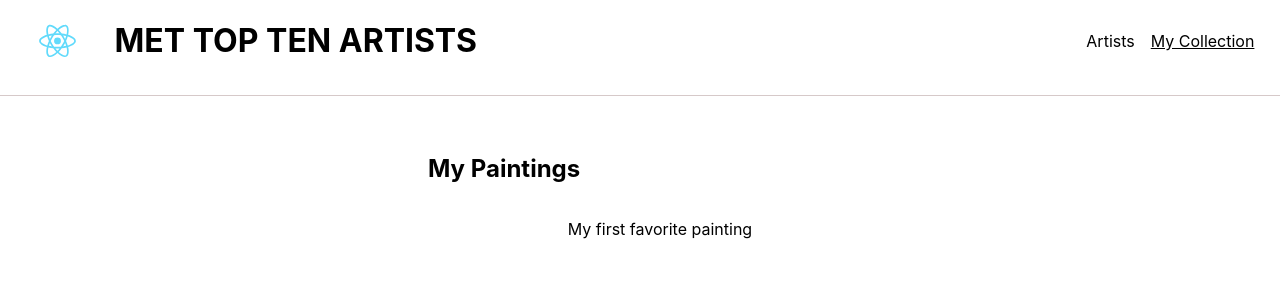
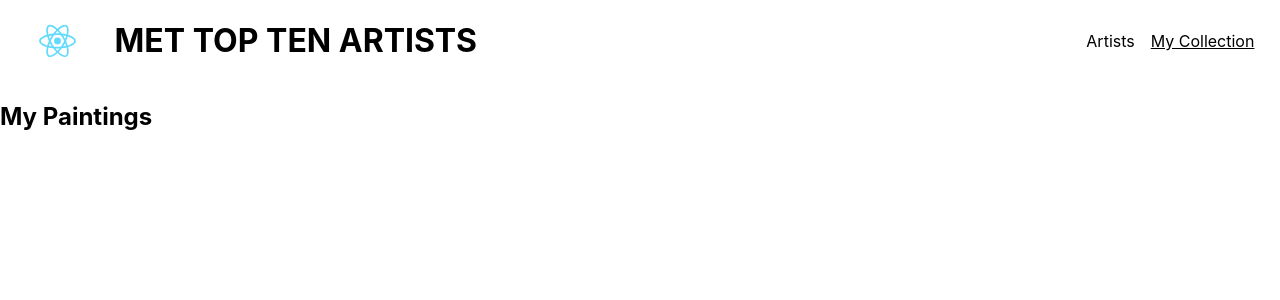
Before and after one commit to JuanDBta/met-art-app, a React (Create React App) app: page /MyCollection in a window 1280 px wide. Shown: the top 300 px of the page. Built offline with nearby package versions, Linux system fonts and the light colour scheme.

Commit message:
Rendering selected paintings in MyCollection section

```diff
--- a/src/components/MyCollection.jsx
+++ b/src/components/MyCollection.jsx
@@ -1,16 +1,36 @@
 import React from 'react';
+import { useSelector } from 'react-redux';
 import styles from '../styles/MyCollection.module.css';
 
 function MyCollection() {
+  const selectedPaintings = useSelector((state) => {
+    const selected = [];
+    const artistLastnames = Object.keys(state.paintings.data);
+    artistLastnames.forEach((lastname) => {
+      const paintings = state.paintings.data[lastname];
+      const selectedPaintingsForArtist = paintings.filter((painting) => painting.isSelected);
+      selected.push({ lastname, paintings: selectedPaintingsForArtist });
+    });
+    return selected;
+  });
+
   return (
-    <section className={styles.profilecontainer}>
-      <div className={styles.rockets}>
-        <h2 className={styles.rocketstitle}>My Paintings</h2>
-        <ul className={styles.rocketslist}>
-          <li>
-            My first favorite painting
-          </li>
-        </ul>
+    <section className={styles.collectioncontainer}>
+      <div className={styles.paintings}>
+        <h2 className={styles.paintingstitle}>My Paintings</h2>
+        {selectedPaintings.map((artist) => (
+          <div key={artist.lastname}>
+            <h3>{artist.lastname}</h3>
+            <ul className={styles.paintingslist}>
+              {artist.paintings.map((painting) => (
+                <li key={painting.objectID}>
+                  <h4>{painting.title}</h4>
+                  <img src={painting.primaryImage} alt={painting.title} className={styles.paintingImage} />
+                </li>
+              ))}
+            </ul>
+          </div>
+        ))}
       </div>
     </section>
   );
```
